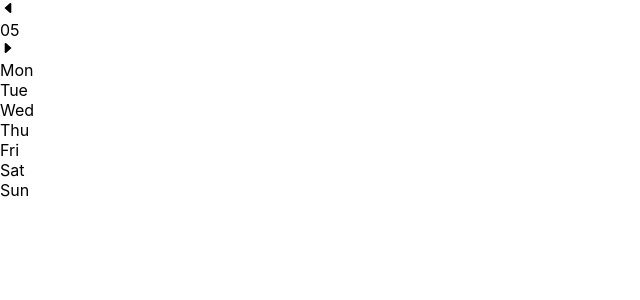
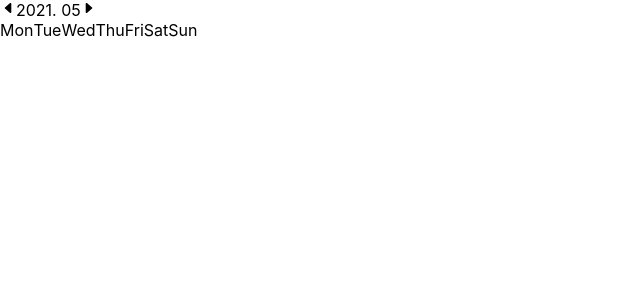
Before and after one commit to cdcoc0/Calendar, a React (Create React App) app: page / in a window 1280 px wide. Shown: the top 300 px of the page, without its empty margins (0-640 px from the left). Built offline with nearby package versions, Linux system fonts and the light colour scheme.

Commit message:
get date info

```diff
--- a/src/calendar/Calendar.js
+++ b/src/calendar/Calendar.js
@@ -1,32 +1,33 @@
 import React, {useState, useEffect} from 'react';
 import Month from './Month';
 import Dates from './Dates';
+import './styles/Calendar.scss';
 
 const Calendar = () => {
-    const [dates, setDates] = useState({
-        date: new Date()
-    });
-
+    const [dates, setDates] = useState({date: new Date()});
     const daysArray = ['Mon', 'Tue', 'Wed', 'Thu', 'Fri', 'Sat', 'Sun'];
 
     const getDates = () => {
         setDates({
             date: new Date()
         });
+        console.log(dates);
     };
 
     useEffect(() => {
         getDates();
-        //console.log(dates);
     }, []);
 
+    const initYear = dates.date.getFullYear();
+    const initMonth = dates.date.getMonth();
+
     return (
-        <div>
-            <Month dates={dates} />
-            <div>
+        <div className="Calendar">
+            <Month year={initYear} month={initMonth} />
+            <div className="daysArray">
                 {daysArray.map(d => <div key={d}>{d}</div>)}
             </div>
-            <Dates />
+            <Dates year={initYear} month={initMonth} />
         </div>
     );
 }
--- a/src/calendar/Dates.js
+++ b/src/calendar/Dates.js
@@ -1,8 +1,50 @@
-import React from 'react';
+import React, {useCallback, useEffect, useState} from 'react';
 
-const Dates = () => {
+const getPrevDates = (plDay, plDate, prev) => {
+    if(plDay !== 7) {
+        for(let i = 0; i < plDay + 1; i++) {
+            prev.unshift(plDate - i);
+        }
+    }
+};
+
+const getNextDates = (tlDay, next) => {
+    for(let i = 1; i < 7 - tlDay; i++) {
+        next.push(i);
+    }
+};
+
+const Dates = ({year, month}) => {
+
+    const [prevLast, setPrevLast] = useState({date: new Date(year, month, 0)});
+    const [thisLast, setThisLast] = useState({date: new Date(year, month + 1, 0)});
+    const [page, setPage] = useState();
+
+    const plDate = prevLast.date.getDate();
+    const plDay = prevLast.date.getDay();
+    const tlDate = thisLast.date.getDate();
+    const tlDay = thisLast.date.getDay();
+
+    const getPages = useCallback(() => {
+        const prev = [];
+        const current = [...Array(tlDate + 1).keys()].slice(1);
+        const next = [];
+        getPrevDates(plDay, plDate, prev);
+        getNextDates(tlDay, next);
+        setPage(prev.concat(current, next));
+        console.log(page);
+    }, [page, plDay, plDate, tlDay, tlDate]);
+
+    useEffect(() => {
+        setPrevLast({date: new Date(year, month, 0)});
+        setThisLast({date: new Date(year, month + 1, 0)});
+        getPages();
+    }, []);
+
     return (
-        <div></div>
+        <div>
+            {}
+        </div>
     );
 }
 
--- a/src/calendar/Month.js
+++ b/src/calendar/Month.js
@@ -2,14 +2,13 @@ import React from 'react';
 import {IoCaretBack, IoCaretForward} from 'react-icons/io5';
 import './styles/Month.scss';
 
-const Month = ({dates}) => {
-    //const initYear = dates.getFullYear();
-    const initMonth = dates.date.getMonth() + 1;
+const Month = ({year, month}) => {
+    const formMonth = month + 1 < 10 ? `0${month + 1}` : month;
 
     return (
         <div className="header">
             <div className="navLeft"><IoCaretBack /></div>
-            <div className="month" type="text">{initMonth < 10 ? `0${initMonth}` : `${initMonth}`}</div>
+            <div className="month" type="text">{`${year}. ${formMonth}`}</div>
             <div className="navRight"><IoCaretForward /></div>
         </div>
     );
--- /dev/null
+++ b/src/calendar/styles/Calendar.scss
@@ -0,0 +1,5 @@
+.Calendar {
+    .daysArray {
+        display: flex;
+    }
+}
--- a/src/calendar/styles/Month.scss
+++ b/src/calendar/styles/Month.scss
@@ -0,0 +1,3 @@
+.header {
+    display: flex;
+}
```
Also changed, not shown: 1 other file (tests, documents, lock files or other folders).
